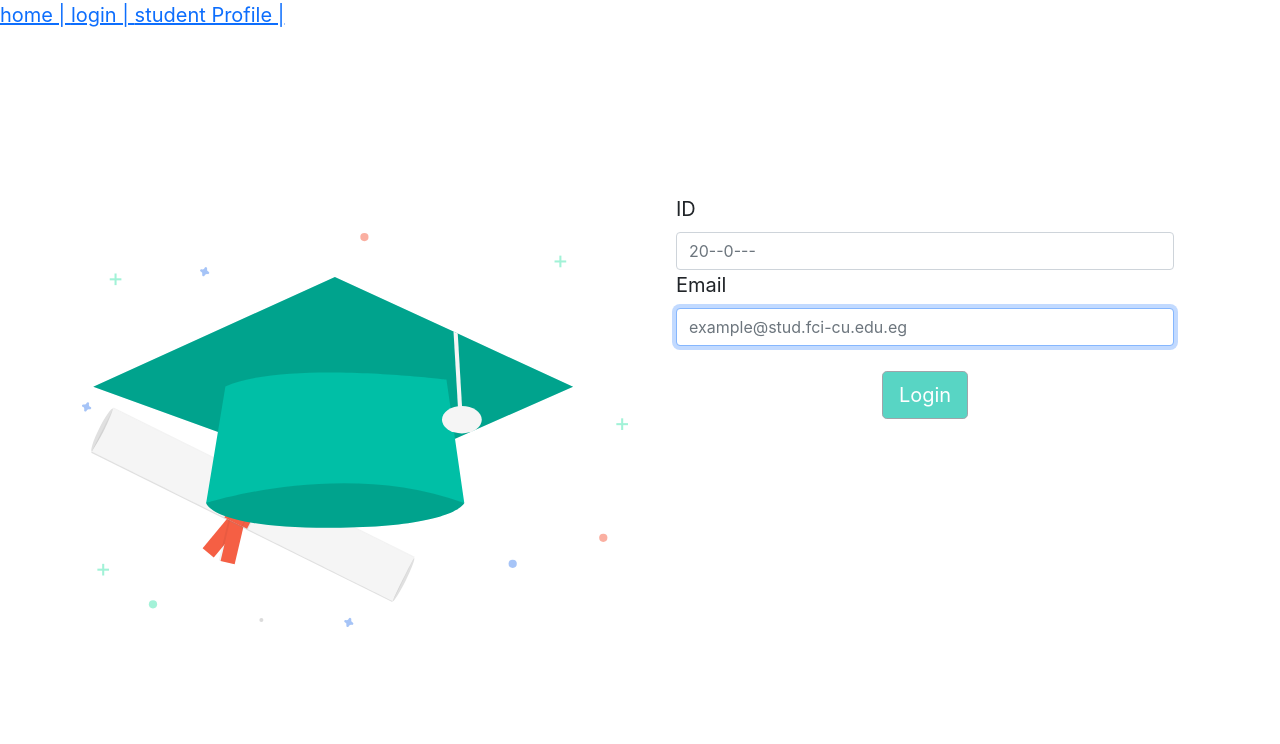
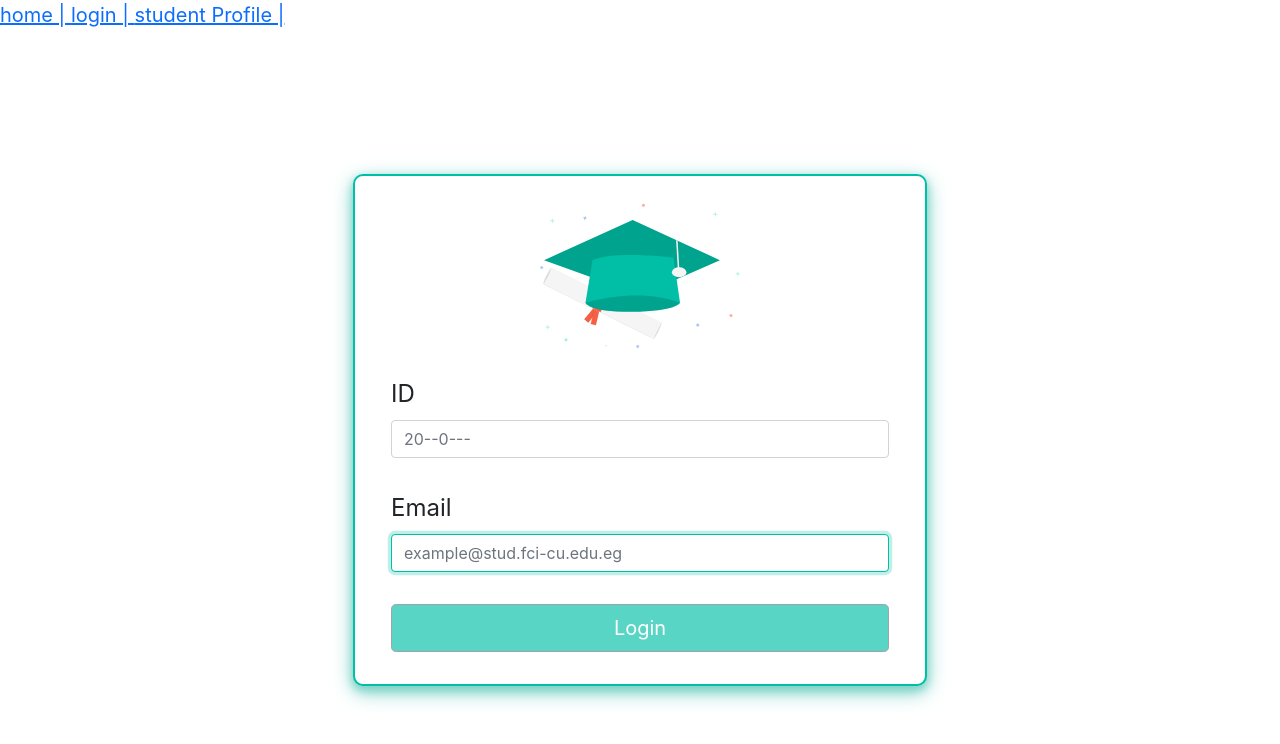
Before and after one commit to salma27/GP-organization-system, a React (Create React App) app in the folder frontend/: page /login in a window 1280 px wide. Shown: the top 744 px of the page. Built offline with nearby package versions, Linux system fonts and the light colour scheme.

Commit message:
edit in login form

```diff
--- a/frontend/src/components/Login/Login.css
+++ b/frontend/src/components/Login/Login.css
@@ -1,26 +1,87 @@
 #loginForm {
-    width: 100%;
+    /* width: 100%;
     height: 100vh;
     overflow: auto;
     padding-top: 20%;
     display: inline-block;
     vertical-align: middle;
-    margin-top: 10%;
+    margin-top: 10%; */
 }
 #img {
-    width: 100%;
+    /* width: 100%;
     height: 100vh;
     overflow: auto;
     float: left;
-    margin: 0px;
+    margin: 0px; */
 }
 #loginBtn {
-    margin-top: 5%;
+    /* margin-top: 5%; */
     background-color: #00bfa6;
     display: block;
     margin-right: auto;
     margin-left: auto;
+    width:100%;
+    margin-bottom: 2rem;
 }
 #loginBtn:active {
     background-color: rgb(1, 83, 83);
+
 }
+/* rgb(214, 250, 250)
+rgb(225, 250, 250)
+*/
+#form{
+    /* width:30%; */
+    margin: auto;
+    border: 2px solid #00bfa6;
+    border-radius: 10px;
+    position: absolute;
+    top: 50%;
+    left: 50%;
+    transform: translate(-50%, -50%);
+    background-color: white;
+    /* background-image: url("./../../../img/img1.jpg"); */
+    box-shadow: 0 4px 8px 0 #7ed3c8, 0 6px 20px 0 #7ed3c8;
+}
+.form-control:focus{
+    color: #495057;
+    background-color: #fff;
+    border-color: #00bfa6;
+    outline: 0;
+    box-shadow: 0 0 0 0.2rem rgb(0 191 166 / 25%);
+}
+.form-group{
+    display: flex;
+    flex-direction: column;
+    align-items: baseline;
+    margin-bottom: 2rem;
+}
+.form-label{
+    font-size:x-large;
+}
+.centerImg{
+    display: flex;
+    justify-content: center;
+    align-items: center;
+
+}
+@media screen and (max-width:600px){
+    #form{
+        width:100%;
+        height:100%;
+    }
+}
+
+#login-container{
+    position: relative;
+    height: 100vh;
+    /* background-image: url(https://image.freepik.com/free-vector/abstract-molecules-soft-grey-background-molecular-structures-dna-strand-neural-network-genetic-engineering-scientific-technological-concept_120542-594.jpg); */
+    background-repeat: no-repeat;
+    background-size: cover;
+}
+/* width: 100%;
+    height: 700px;
+    background-repeat: no-repeat;
+    background-image: url(https://image.freepik.com/free-vector/abstract-molecules-soft-grey-background-molecular-structures-dna-strand-neural-network-genetic-engineering-scientific-technological-concept_120542-594.jpg);
+    margin: 0;
+    background-size: cover; */
--- a/frontend/src/components/Login/Login.js
+++ b/frontend/src/components/Login/Login.js
@@ -1,14 +1,15 @@
 import React, { useState } from "react";
-import "./Login.css";
+
 import { BsButton } from "utils";
 //import { ErrorHandlingInput, Title, Button } from "utils";
 import LoginImg from "../../utils/LoginImg";
 import { Button } from "react-bootstrap";
 import { Container, Row, Col, Form } from "react-bootstrap";
-
+import "./Login.css";
 function Login() {
     const [id, setID] = useState("");
     const [email, setEmail] = useState("");
+
     function validateForm() {
         return email.length > 0 && id.length > 7;
     }
@@ -19,12 +20,12 @@ function Login() {
 
     return (
         <>
-            <Container>
-                <Row width="100%">
-                    <Col sm={12} lg={6} md={6} width="50%">
+            <Container fluid id="login-container">
+                <Row id="form">
+                    <Col sm={12} className="centerImg" >
                         <LoginImg id="img" />
                     </Col>
-                    <Col sm={12} lg={6} md={6} width="50%">
+                    <Col sm={12} >
                         <Container fluid id="loginForm">
                             <Form onSubmit={submit}>
                                 <Form.Group size="lg" controlId="id">
```
